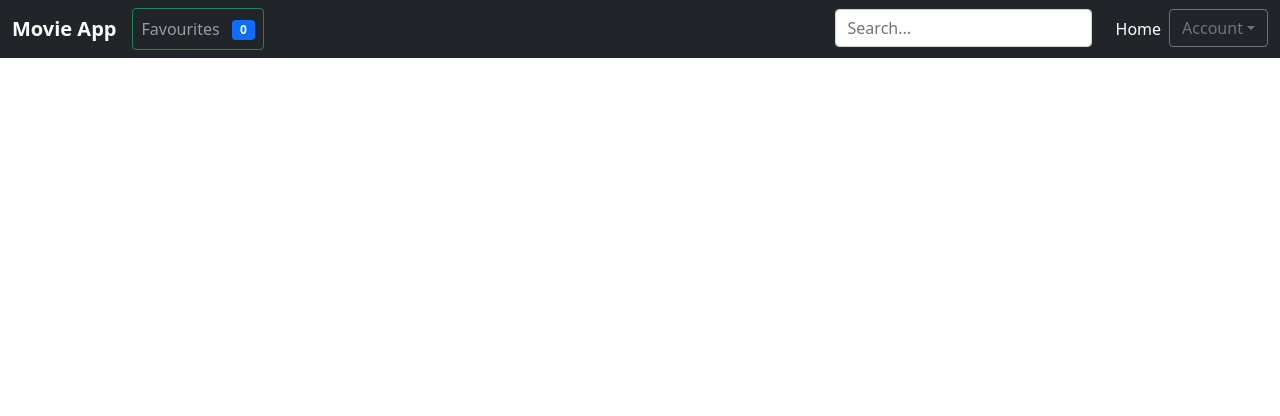
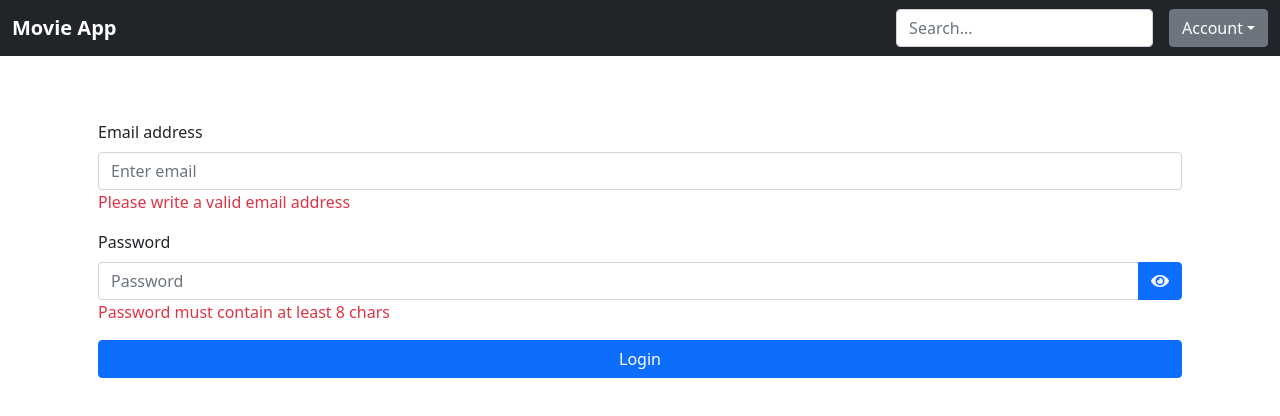
Before and after one commit to MohammadKhallaf/iti-react-movie-app, a React (Create React App) app: page /login in a window 1280 px wide. Shown: the top 416 px of the page. Built offline with nearby package versions, Linux system fonts and the light colour scheme; no server answers.

Commit message:
added the login form

```diff
--- a/src/App.js
+++ b/src/App.js
@@ -1,13 +1,47 @@
+import { useEffect, useState } from "react";
+import { BrowserRouter, Route, Switch } from "react-router-dom";
+import UserContext from "./store/user-context";
+
 import Navbar from "./components/Navbar";
+import LoginForm from "./components/Form/LoginForm";
 import Movies from "./pages/Movies";
 import MoviePage from "./pages/MoviePage";
 import MovieSearch from "./pages/MovieSearch";
-import { BrowserRouter, Route, Switch } from "react-router-dom";
 import FavouriteList from "./pages/FavouriteList";
+import RegisterForm from "./components/Form/RegisterForm"
 
+/**
+ * TODO: add **useState** to change the values of the isLoggedIn and theme and lang
+ */
+function App() {
+  const [lang, setLang] = useState("en");
+  const [theme, setTheme] = useState("light");
+  const [isLoggedIn, setIsLoggedIn] = useState(false);
+  const onLogInHandler = () => {
+    console.log("triggerd");
+    setIsLoggedIn(true);
+    sessionStorage.setItem("logged", true);
+  };
+  const onLogOutHandler = () => {
+    console.log("triggerd");
+    setIsLoggedIn(false);
+    sessionStorage.setItem("logged", false);
+  };
 
-function App() {
+  useEffect(() => {
+    setIsLoggedIn(JSON.parse(sessionStorage.getItem("logged")));
+    console.log(sessionStorage.getItem("logged"));
+  }, []);
   return (
+    <UserContext.Provider
+      value={{
+        isLoggedIn: isLoggedIn,
+        onLogIn: onLogInHandler,
+        onLogOut: onLogOutHandler,
+        lang: lang,
+        theme: theme,
+      }}
+    >
       <BrowserRouter>
         <Navbar />
 
@@ -19,10 +53,14 @@ function App() {
             <Route path={"/page/:page"} exact component={Movies} />
             <Route path={"/query/:query"} exact component={MovieSearch} />
             <Route path={"/movie/:id"} exact component={MoviePage} />
+            <Route path={"/login"} exact component={LoginForm} />
+            <Route path={"/register"} exact component={RegisterForm} />
+            <Route path={"/favList"} exact component={FavouriteList} />
             <Route path={"/favList"} exact component={FavouriteList} />
           </Switch>
         </main>
       </BrowserRouter>
+    </UserContext.Provider>
   );
 }
 
--- a/src/components/Form/LoginForm.js
+++ b/src/components/Form/LoginForm.js
@@ -5,9 +5,8 @@ import {
   Toast,
   ToastContainer,
 } from "react-bootstrap";
-import "bootstrap-icons/font/bootstrap-icons.css";
-import { useState } from "react";
-
+import { useState, useContext } from "react";
+import UserContext from "../../store/user-context";
 //#region
 /**
  *
@@ -33,13 +32,13 @@ const isValidInput = (regExp, fieldState, fieldValue, setState, states) => {
 //#endregion
 
 const LoginForm = () => {
-
+  const usrCtx = useContext(UserContext);
   /* Initialize states */
   const [valid, setValid] = useState({
     email: false,
     password: false,
   });
-  const [userEm , setUsr] = useState('')
+  const [userEm, setUsr] = useState("");
   /*<--------->*/
   const [showB, setShowB] = useState(false);
   const toggleShowToast = () => setShowB(!showB);
@@ -47,10 +46,10 @@ const LoginForm = () => {
   /* Event Handlers */
   /*<---{Form}--->*/
   const submitHandler = (e) => {
-
     e.preventDefault();
     if (valid.email & valid.password) {
       setShowB(true);
+      usrCtx.onLogIn();
     } else {
       return false;
     }
@@ -63,8 +62,7 @@ const LoginForm = () => {
         ...valid,
         email: true,
       });
-      setUsr((e.target.value.split('@'))[0])
-
+      setUsr(e.target.value.split("@")[0]);
     } else {
       setValid({
         ...valid,
@@ -77,15 +75,14 @@ const LoginForm = () => {
     const passRegex = /^[a-zA-Z\d]{8,}$/;
 
     if (passRegex.test(e.target.value)) {
-
       setValid({
         ...valid,
-        password: true
+        password: true,
       });
     } else {
       setValid({
         ...valid,
-        password: false
+        password: false,
       });
     }
   };
@@ -103,7 +100,7 @@ const LoginForm = () => {
   return (
     <>
       <Form className="p-3" onSubmit={submitHandler}>
-        <Form.Group className="mb-3" >
+        <Form.Group className="mb-3">
           <Form.Label>Email address</Form.Label>
 
           <Form.Control
@@ -116,7 +113,7 @@ const LoginForm = () => {
             Please write a valid email address
           </div>
         </Form.Group>
-        <Form.Group className="mb-3" >
+        <Form.Group className="mb-3">
           <Form.Label>Password</Form.Label>
           <InputGroup>
             <Form.Control
@@ -130,13 +127,13 @@ const LoginForm = () => {
               variant={`${!passType.match("text") ? "primary" : "danger"}`}
             >
               <i
-                className={`bi bi-eye-fill text-${
+                className={`fas fa-eye text-${
                   passType.match("text") ? "dark" : "light"
                 }`}
               ></i>
             </Button>
           </InputGroup>
-          <div className={`text-danger ${valid.password? "d-none" : null}`}>
+          <div className={`text-danger ${valid.password ? "d-none" : null}`}>
             Password must contain at least 8 chars
           </div>
         </Form.Group>
--- a/src/components/Form/RegisterForm.js
+++ b/src/components/Form/RegisterForm.js
@@ -1,4 +1,3 @@
-import "bootstrap-icons/font/bootstrap-icons.css";
 import { useState } from "react";
 import {
   Form,
@@ -198,7 +197,7 @@ const RegisterForm = () => {
               variant={`${!passType.pass.match("text") ? "primary" : "danger"}`}
             >
               <i
-                className={`bi bi-eye-fill text-${
+                className={`fas fa-eye text-${
                   passType.pass.match("text") ? "dark" : "light"
                 }`}
               ></i>
@@ -224,7 +223,7 @@ const RegisterForm = () => {
               }`}
             >
               <i
-                className={`bi bi-eye-fill text-${
+                className={`fas fa-eye text-${
                   passType.repass.match("text") ? "dark" : "light"
                 }`}
               ></i>
--- /dev/null
+++ b/src/components/NavBar/AccountDropDown.js
@@ -0,0 +1,54 @@
+import { useContext } from "react";
+
+import { NavLink } from "react-router-dom";
+import UserContext from "../../store/user-context";
+
+export const AccountDropDown = () => {
+  const usrCtx = useContext(UserContext);
+  return (
+    <> <div className="dropdown">
+        <button
+          className="btn btn-secondary dropdown-toggle outline-secondary rounded rounded-lg "
+          type="button"
+          id="dropdownMenuButton1"
+          data-bs-toggle="dropdown"
+          aria-expanded="false"
+        >
+          {usrCtx.isLoggedIn ? "Mohammed" : "Account"}
+        </button>
+        <ul className="dropdown-menu" aria-labelledby="AccountdropdownMenu">
+          <li>
+            <NavLink
+              exact
+              to={"/login"}
+              className={"dropdown-item"}
+              onClick={usrCtx.onLogIn}
+            >
+              Login
+            </NavLink>
+          </li>
+          <li>
+            <NavLink exact to={"/register"} className={"dropdown-item"}>
+              Register
+            </NavLink>
+          </li>
+          <li>
+            <hr className="dropdown-divider" />
+          </li>
+          <li>
+            <NavLink
+              exact
+              to={"/"}
+              className={`dropdown-item ${
+                usrCtx.isLoggedIn ? null : "disabled"
+              }`}
+              onClick={usrCtx.onLogOut}
+            >
+              Logout
+            </NavLink>
+          </li>
+        </ul>
+      </div>
+    </>
+  );
+};
--- /dev/null
+++ b/src/components/NavBar/NavSearch.js
@@ -0,0 +1,16 @@
+export const NavSearch = (props) => {
+  return (
+    <form
+      onSubmit={props.onSubmit}
+      className="col-12 col-lg-auto mb-3 mb-lg-0 me-lg-3"
+    >
+      <input
+        type="search"
+        className="form-control form-control-dark"
+        placeholder="Search..."
+        aria-label="Search"
+        onChange={props.onChange}
+      />
+    </form>
+  );
+};
--- /dev/null
+++ b/src/components/NavBar/TopNav.js
@@ -0,0 +1,7 @@
+export const TopNav = (props) => {
+  return (
+    <nav className="navbar navbar-expand-lg navbar-dark bg-dark">
+      <div className="container-fluid ">{props.children}</div>
+    </nav>
+  );
+};
--- a/src/components/Navbar.js
+++ b/src/components/Navbar.js
@@ -1,12 +1,20 @@
-import { useState } from "react";
-import { Badge, Dropdown, DropdownButton } from "react-bootstrap";
+import { useContext, useState } from "react";
 import { useSelector } from "react-redux";
 import { NavLink, useHistory } from "react-router-dom";
 
+import { Badge } from "react-bootstrap";
+
+import { AccountDropDown } from "./NavBar/AccountDropDown";
+import UserContext from "../store/user-context";
+import { TopNav } from "./NavBar/TopNav";
+import { NavSearch } from "./NavBar/NavSearch";
+
 const Navbar = () => {
-  const counter = useSelector(state=> state.favlist.quantity)
+  const usrCtx = useContext(UserContext);
+  const counter = useSelector((state) => state.favlist.quantity);
   const history = useHistory();
   const [query, setQuery] = useState("");
+  console.log("NAV:", !usrCtx.isLoggedIn);
   const searchMovie = (e) => {
     setQuery(e.target.value);
   };
@@ -15,12 +23,10 @@ const Navbar = () => {
     history.push(`/query/${query}`);
   };
   return (
-    <nav className="navbar navbar-expand-lg navbar-dark bg-dark">
-      <div className="container-fluid ">
-        <div className="navbar-brand fw-bold" href="#">
+    <TopNav>
+      <NavLink exact className="navbar-brand fw-bold" to={"/"}>
         Movie App
-        </div>
-
+      </NavLink>
       <button
         className="navbar-toggler"
         type="button"
@@ -37,56 +43,35 @@ const Navbar = () => {
         className="collapse navbar-collapse d-lg-flex justify-content-between px-5 px-lg-0"
         id="navbarNav"
       >
+        {usrCtx.isLoggedIn ? (
           <ul className="navbar-nav ">
             <li className="nav-item">
               <NavLink
                 className="nav-link btn btn-outline-success"
                 to={"/favList"}
               >
-                <span>Favourites &nbsp; </span>
-                <Badge>{counter}</Badge>
+                <span>
+                  Favourites &nbsp;
+                </span>
+                <span className="badge bg-danger">{counter}</span>
               </NavLink>
             </li>
           </ul>
-          <div className="d-flex flex-wrap">
-            <form
-              onSubmit={runSearch}
-              className="col-12 col-lg-auto mb-3 mb-lg-0 me-lg-3"
-            >
-              <input
-                type="search"
-                className="form-control form-control-dark"
-                placeholder="Search..."
-                aria-label="Search"
-                onChange={searchMovie}
-              />
-            </form>
+        ) : null}
+
+        <div className="d-flex flex-wrap ms-auto">
+          <NavSearch onSubmit={runSearch} onChange={searchMovie} />
 
           <ul className="navbar-nav ">
            <li className="nav-item">
-                <NavLink to={"/"} className="nav-link active">
-                  Home
-                </NavLink>
+
+              <AccountDropDown />
            </li>
 
-              <li className="nav-item">
-                <DropdownButton
-                  variant="outline-secondary rounded rounded-lg"
-                  title="Account"
-                  id="input-group-dropdown-4"
-                  align="end"
-                >
-                  <Dropdown.Item href="#">Login</Dropdown.Item>
-                  <Dropdown.Item href="#">Register</Dropdown.Item>
-                  <Dropdown.Divider />
-                  <Dropdown.Item href="#">Logout</Dropdown.Item>
-                </DropdownButton>
-              </li>
           </ul>
         </div>
       </div>
-      </div>
-    </nav>
+    </TopNav>
   );
 };
 export default Navbar;
--- a/src/pages/MoviePage.js
+++ b/src/pages/MoviePage.js
@@ -10,12 +10,14 @@ const MoviePage = () => {
   const param = useParams();
   useEffect(() => {
     dispatch(getSingleMovie(param.id));
-  }, [param.id,dispatch]);
+
+
+  }, [movie]);
 
   return (
     (movie && (
       <div className="container bg-light rounded p-5">
-        {console.log(movie)}
+
         <div className="row">
           <div className="col-6">
             <img
--- /dev/null
+++ b/src/store/user-context.js
@@ -0,0 +1,11 @@
+import React from "react";
+
+const UserContext = React.createContext({
+  isLoggedIn: false,
+  onLogIn: () => {},
+  onLogOut: () => {},
+  lang: "en",
+  theme: "light",
+});
+
+export default UserContext;
```
Also changed, not shown: src/index.js (+6 -3 lines), src/store/actions.js (+6 -4 lines), src/components/NavBar/DropDown/DropDownItem.js (added). Lines whose indentation alone changed are shown as unchanged.
